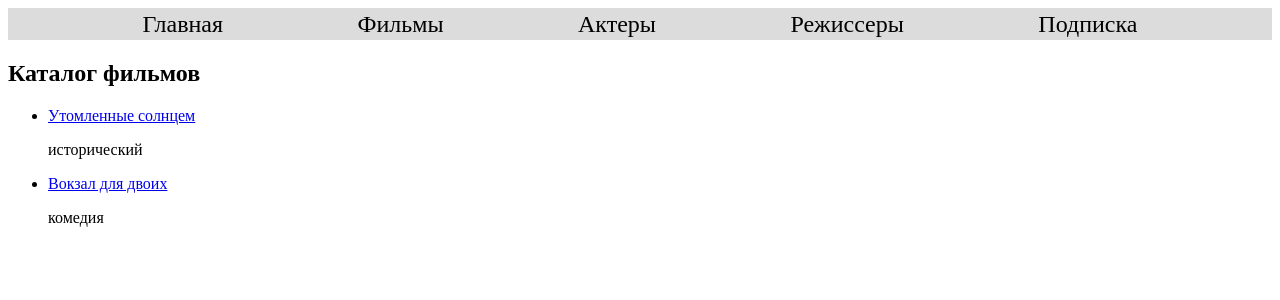
After one commit to RubenMuf/djangoProject_saita, a Django app: page /kino/ in a window 1280 px wide. The commit adds this page. Shown: the top 300 px of the page. Run offline with Django 4.2, Linux system fonts and the light colour scheme; data comes from the database, SQL or seed files in the repository; both versions use the stored data as it was after the commit.

Commit message:
add list view

```diff
--- a/catalog/models.py
+++ b/catalog/models.py
@@ -1,4 +1,5 @@
 from django.db import models
+from django.urls import reverse
 
 # Create your models here.
 class Genre(models.Model):
@@ -64,3 +65,7 @@ class Kino(models.Model):
             res += a.lname + ' '
         return res
     display_actors.short_description='Актеры'
+
+
+    def get_absolute_url(self):
+        return reverse('info', args=[self.id])
--- /dev/null
+++ b/catalog/static/css/main.css
@@ -0,0 +1,15 @@
+.menu {
+    display: flex;
+    flex-direction: row;
+    justify-content: space-evenly;
+    background-color: gainsboro;
+    line-height: 2em;
+}
+.menu a {
+    text-decoration: none;
+    color: black;
+    font-size: 1.5em;
+}
+.menu a:hover{
+    background-color: yellow;
+}
--- a/catalog/views.py
+++ b/catalog/views.py
@@ -1,5 +1,24 @@
+from django.http import HttpResponse
 from django.shortcuts import render
-
+from .models import *
 # Create your views here.
 def index(req):
-    return render(req, 'index.html')
+    numkino = Kino.objects.all().count()
+    numactor = Actor.objects.all().count()
+    numfree = Kino.objects.filter(status__kino=1).count()
+    data = {'k1':numkino, 'k2':numactor, 'k3': numfree}
+    return render(req, 'index.html', context=data)
+
+# def allkino(req):
+#     return render(req, 'index.html')
+
+from django.views import  generic
+class Kino_list(generic.ListView):
+    model = Kino
+
+class Kino_detail(generic.DetailView):
+    model = Kino
+
+# def info(req, id):
+#     film = Kino.objects.get(id=id)
+#     return HttpResponse(film.title)
--- a/djangoProject_saita/urls.py
+++ b/djangoProject_saita/urls.py
@@ -21,4 +21,7 @@ from catalog import views
 urlpatterns = [
     path('admin/', admin.site.urls),
     path('', views.index, name='home'),
+    path('kino/', views.Kino_list.as_view(), name='allkino'),
+    # path('kino/<int:id>/', views.info, name='info'),
+    path('kino/<slug:pk>/', views.Kino_detail.as_view(), name='info'),
 ]
--- /dev/null
+++ b/templates/catalog/kino_list.html
@@ -0,0 +1,13 @@
+{% extends 'index.html' %}
+{#копия из другого файла#}
+
+{% block content %}
+    <h2>Каталог фильмов</h2>
+    <ul>{% for kino in kino_list %}
+        <li>
+        <a href="{{ kino.get_absolute_url }}">{{ kino.title }}</a>
+        <p>{{ kino.genre|lower }}</p>
+        </li>
+    {% endfor %}
+    </ul>
+{% endblock content %}
--- a/templates/index.html
+++ b/templates/index.html
@@ -1,10 +1,30 @@
 <!DOCTYPE html>
+{% load static %}
 <html lang="en">
 <head>
     <meta charset="UTF-8">
-    <title>Title</title>
+    {% block head %}
+    <title>Кино</title>
+        <link rel="stylesheet" href="{% static 'css/main.css' %}">
+    {% endblock head %}
 </head>
 <body>
-    <h2>Каталог фильмов</h2>
+    {% block menu %}
+    <div class="menu">
+        <a href="{% url 'home' %}">Главная</a>
+        <a href="{% url 'allkino' %}">Фильмы</a>
+        <a href="">Актеры</a>
+        <a href="">Режиссеры</a>
+        <a href="">Подписка</a>
+    </div>
+    {% endblock menu %}
+    {% block content %}
+        <h2>Каталог фильмов</h2>
+            <h2>На сайте {{ k1 }} фильмов</h2>
+            <h2>На сайте {{ k2 }} актеров</h2>
+            <h2>На сайте {{ k3 }} фильмов бесплатно</h2>
+
+    {% endblock content %}
+
 </body>
 </html>
```
Also changed, not shown: templates/catalog/kino_detail.html (added, +10 -0 lines), db.sqlite3.
